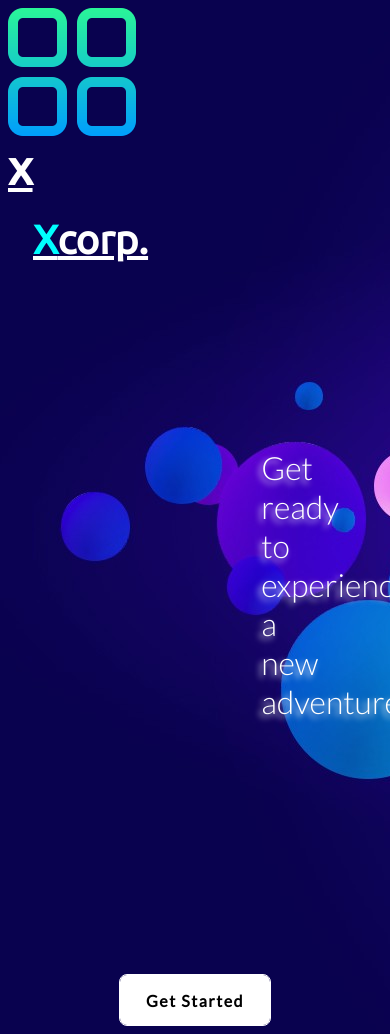
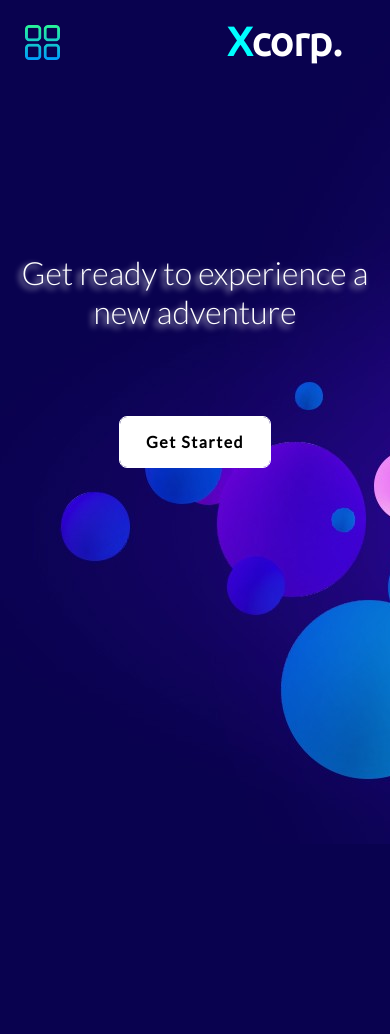
Before and after one commit to cybergaz/test_repo, a PHP site: page /home.html in a window 390 px wide; the page is wider, and only the part inside the window is pictured. After the commit the page ends 806 px from the top of that part, so only its background shows below. Run offline with PHP 8.4, Linux system fonts and the light colour scheme; some web fonts are replaced; grey boxes are pictures that could not be loaded.

Commit message:
Update home.css

```diff
--- a/home.css
+++ b/home.css
@@ -1,6 +1,101 @@
 @import url("https://fonts.googleapis.com/css?family=Lato:100,300,400");
 @import url("https://fonts.googleapis.com/css?family=Roboto:100");
 @import url('https://fonts.googleapis.com/css2?family=Ubuntu&display=swap');
+
+
+body{
+	height: 100%;
+	background-image: url("pictures/neon_bubbles_2.jpg");
+	/*background-size: contain;*/
+}
+.header {
+	position: fixed;
+	top: 0;
+	width: 100%;
+}
+.header a{
+	text-decoration: none;
+	}
+.header img{
+	width: 35px;
+	position: fixed;
+	top: 25px;
+	left: 25px;
+	display: none;
+	cursor: pointer;
+}
+nav{
+	display: none;
+}
+.nav li{
+	margin-top: 0.7em;
+	list-style: none;
+	float: left;
+	/*display: block;*/
+	font-family: ubuntu;
+	font-size: 1.3em;
+	font-weight: bold;
+	padding: 0 1em;
+}
+.nav a{
+	/*display: block;*/
+	padding: 7px 10px;
+	color: white;
+}
+.nav a:hover{
+	background: white;
+	color: black;
+
+	border-radius: 2em;
+	box-shadow: -2px 2px 10px white;
+}
+.title{
+	position: fixed;
+	display: block;
+	right: 0;
+	top: -7px;
+	padding: 26px 48px;
+	font-family: ubuntu;
+	font-size: 2.5em;
+	font-weight: bold;
+	color: white;
+}
+.cross{
+	display: none;
+}
+.text{
+	text-align: center;
+	margin-top: 30vh;
+	/*padding: 35vh;*/
+	font-family: lato;
+	font-weight: 300;
+	font-size: 5em;
+	color: white;
+	text-shadow: -3px 3px 6px white;
+
+}
+
+
+
+
+
+
+
+
+
+
+
+
+
+
+
+
+
+
+
+
+
+
 
 
 .button-container-1 {
@@ -10,7 +105,7 @@
   margin-left: auto;
   /*float: left;*/
   margin-right: auto;
-  margin-top: 5vh;
+  margin-top: 10vh;
   overflow: hidden;
   border: 1px solid;
   font-family: "Lato", sans-serif;
@@ -84,176 +179,51 @@
 
 
 
-
-
-
-
-
-
-@import url('https://fonts.googleapis.com/css2?family=Ubuntu&display=swap');
-
-body{
-	height: 100%;
-	background-image: url("pictures/neon_bubbles_2.jpg");
-	/*background-size: contain;*/
+@media all and (min-width: 945px) {
+	nav {
+		display: block;
+	}
 }
-.main_sec{
-	/*margin: -8px;*/
-
-	/*opacity: 0.8;*/
-	/*filter: blur();*/
-	/*height: 100%;*/
-	/*width: 100%;*/
-
-}
-.head {
-	margin-top: -32vh;
-	position: fixed;
-	display: flex;
-	width: 100%;
-}
-.head a{
-	text-decoration: none;
-	/*position: fixed;*/
-}
-
-.nav li{
-	display: flex;
-	margin-top: 1.1em;
-	list-style: none;
-	float: left;
-	/*text-decoration: none;*/
-	font-family: ubuntu;
-	font-size: 1.3em;
-	font-weight: bold;
-	padding: 0 1em;
-}
-.nav a{
-	padding: 7px 10px;
-	color: white;
-}
-.nav a:hover{
-	background: white;
-	color: black;
-
-	border-radius: 2em;
-	box-shadow: -2px 2px 10px white;
-}
-.title{
-	display: block;
-	float: left;
-	/*margin-top: 12px;*/
-	padding: 30px 50px;
-	font-family: ubuntu;
-	font-size: 2.5em;
-	font-weight: bold;
-	color: white;
-}
-.text{
-	text-align: center;
-	margin: 30vh;
-	/*padding: 35vh;*/
-	font-family: lato;
-	font-weight: 300;
-	font-size: 5em;
-	color: white;
-	text-shadow: -3px 3px 6px white;
-
-}
-
-.nav2-div{
-	position: fixed;
-	display: none;
-	/*margin-left: -3em;*/
-		top: -2em;
-	float: right;
-	/*width: 100%;*/
-	height: 149vh;
-	/*z-index: 9;*/
-	right: 1em;
-	background: blue;
-
-}
-.nav2 li{
-	margin: 2em;
-}
-.nav2 {
-	display: block;
-	/*margin: 1.1em;*/
-	list-style: none;
-	float: right;
-	/*text-decoration: none;*/
-	font-family: ubuntu;
-	font-size: 1.3em;
-	font-weight: bold;
-	padding: 0 1em;
-}
-.nav2 a{
-	text-decoration: none;
-	padding: 7px 10px;
-	color: white;
-}
-.nav2 a:hover{
-	background: white;
-	color: black;
-
-	border-radius: 2em;
-	box-shadow: -2px 2px 10px white;
-
-}
-
-.head img {
-	width: 40px;
-	height: 40px;
-	color: white;
-	margin: 2em;
-	/*display: block;*/
-	cursor: pointer;
-	z-index: 999;
-	display: none;
-}
-.nav2-div img{
-	display: block;
-	float: right;
-	height: 2em;
-	margin-top: 3em;
-	padding: 1em;
-	cursor: pointer;
-	/*width: 2em;*/*/
-	/*right: 1em;*/
-	position: fixed;
-	z-index: 999;
-}
-
 @media all and (max-width: 945px) {
-	.title{
-		margin-top: -8px;
-		margin-left: -25px;
-	}
 	.nav {
 		display: none;
 
 	}
-	.head img{
-		display: block;
-		z-index: 999;
-	}
 	.text{
 		font-size: 3em;
 	}
+	#menuicon{
+		display: block;
+	}
+	.nav {
+		display: block;
+		position: fixed;
+		z-index: 9;
+		background: black;
+		height: 100vh;
+		width: 50%;
+		border-radius: 1em;
+	}
+	.cross{
+		display: block;
+		position: absolute;
+		z-index: 999;
+		top: 0.2em;
+		left: 0.2em;
+	}
+	.nav li{
+		padding: 1em;
+		display: block;
+		/*margin-right: 30%;*/
+	}
 }
 @media all and (max-width: 470px){
-	.title{
-		margin-top: -8px;
-		margin-left: -25px;
-	}
-	.button-container-1{
-	margin-top:26px;
-	}
+
 	.button-container-1 button{
 		font-size: 16px;
 		color: black;
 	}
+
 
 	.mas{
 		font-size: 12px;
@@ -263,4 +233,6 @@ body{
 		font-size: 2em;
 	}
 
+
+
 }
```
